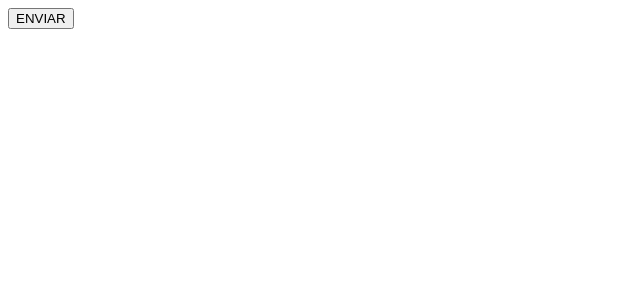
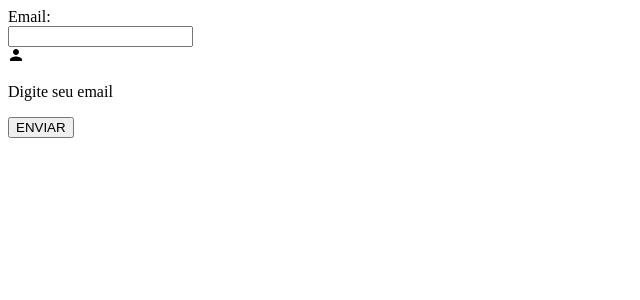
Before and after one commit to jaopredo/react-formtools, a React (Create React App) app: page / in a window 1280 px wide. Shown: the top 300 px of the page, without its empty margins (0-640 px from the left). Built offline with nearby package versions, Linux system fonts and the light colour scheme; the HTML template or start-up script is replaced by a standard one.

Commit message:
Input comum

```diff
--- a/package.json
+++ b/package.json
@@ -40,5 +40,8 @@
       "last 1 firefox version",
       "last 1 safari version"
     ]
+  },
+  "devDependencies": {
+    "react-icons": "^4.12.0"
   }
 }
--- a/src/App.tsx
+++ b/src/App.tsx
@@ -1,5 +1,7 @@
-import { FormtoolsForm } from './components'
+import { FormtoolsForm, FormtoolsInput } from './components'
 import { SubmitHandler, useForm, FieldValues } from 'react-hook-form'
+
+import { IoMdPerson } from "react-icons/io"
 
 interface UserLogin {
   email: string,
@@ -15,6 +17,17 @@ export default function App() {
 
   return <div className="App">
     <FormtoolsForm onSubmit={methods.handleSubmit(handleSubmit)} methods={methods}>
+      <FormtoolsInput
+        label="Email: "
+        type="email"
+        name="email"
+        id="email"
+        help="Digite seu email"
+        validation={{ required: true }}
+
+        AfterIcon={<IoMdPerson/>}
+      />
+
       <button type="submit">ENVIAR</button>
     </FormtoolsForm>
   </div>
--- /dev/null
+++ b/src/components/Input.tsx
@@ -0,0 +1,12 @@
+import { forwardRef } from 'react'
+import { InputProps } from '../types/inputs'
+import Wrapper from './generic/Wrapper'
+import { useFormContext } from 'react-hook-form'
+
+export const FormtoolsInput = forwardRef<HTMLInputElement, InputProps>(function (props, ref) {
+	const { register } = useFormContext()
+
+	return <Wrapper name={props.name} label={props.label} help={props.help} AfterIcon={props.AfterIcon} BeforeIcon={props.BeforeIcon}>
+		<input {...props} {...register(props.name, props.validation)} />
+	</Wrapper>
+})
--- /dev/null
+++ b/src/components/generic/Wrapper.tsx
@@ -0,0 +1,22 @@
+import { useEffect, ReactNode } from 'react'
+import { useFormContext } from 'react-hook-form'
+import { WrapperProps } from '../../types/inputs'
+
+export default function Wrapper({children, label, name, help, BeforeIcon, AfterIcon}: WrapperProps) {
+	const { formState: { errors } } = useFormContext()
+
+	return <div className="formtools-container">
+		<label htmlFor={name}>{ label }</label>
+		<div className="formtools-insider">
+			{BeforeIcon && <div className="formtools-before-icon">
+				{BeforeIcon}
+			</div>}
+			{children}
+			{AfterIcon && <div className="formtools-after-icon">
+				{AfterIcon}
+			</div>}
+		</div>
+		{help && <p className="formtools-help">{ help }</p>}
+		{errors[name] && <p className="formtools-errors">{errors[name]?.message as string}</p>}
+	</div>
+}
--- a/src/components/index.ts
+++ b/src/components/index.ts
@@ -1,2 +1,3 @@
 
 export * from './Form'
+export * from './Input'
--- /dev/null
+++ b/src/types/inputs.ts
@@ -0,0 +1,20 @@
+import { HTMLProps, ReactNode, ReactElement } from 'react'
+import type { RegisterOptions, FieldValues } from 'react-hook-form'
+
+export type WrapperProps = {
+	children: ReactNode,
+	name: string,
+	label: string,
+	help?: string,
+	BeforeIcon?: ReactElement,
+	AfterIcon?: ReactElement,
+}
+
+export interface InputProps extends HTMLProps<HTMLInputElement> {
+	label: string,
+	validation?: RegisterOptions<FieldValues, string>,
+	name: string,
+	help?: string,
+	BeforeIcon?: ReactElement,
+	AfterIcon?: ReactElement,
+}
```
Also changed, not shown: 1 other file (tests, documents, lock files or other folders).
